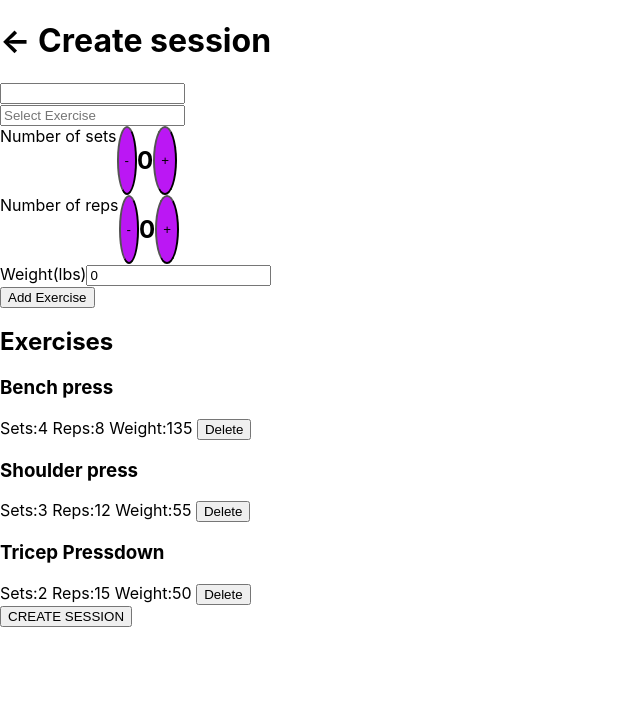
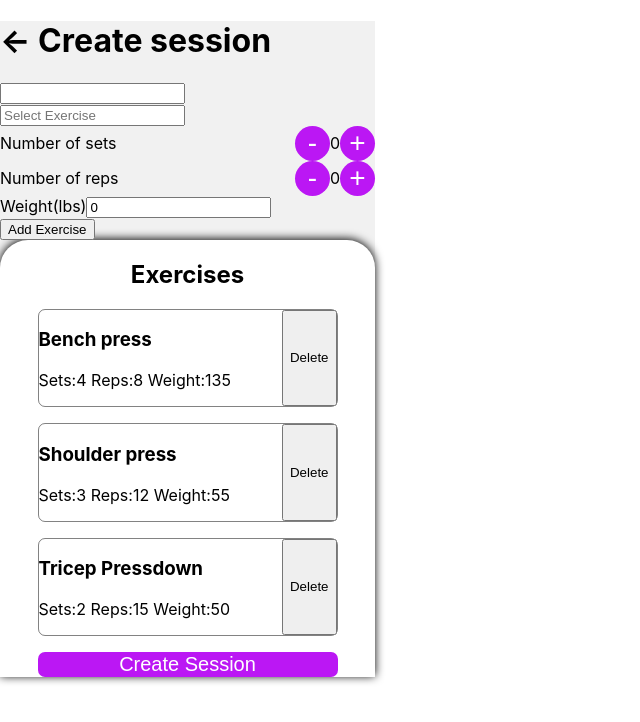
Before and after one commit to RodrJavi/lift-tracker, a Next.js app: page /create-workout-session in a window 1280 px wide. Shown: the top 722 px of the page, without its empty margins (0-640 px from the left). Built offline with nearby package versions, Linux system fonts and the light colour scheme.

Commit message:
Lower half done

```diff
--- a/components/Counter.js
+++ b/components/Counter.js
@@ -20,7 +20,7 @@ const Counter = ({ onChange }) => {
   return (
     <div style={{ display: 'flex' }}>
       <button className='counterChange' onClick={subtract}>-</button>
-      <h2>{count}</h2>
+      <span className='spans'>{count}</span>
       <button className='counterChange' onClick={add}>+</button>
     </div>
   )
--- a/components/SetCreator.js
+++ b/components/SetCreator.js
@@ -39,12 +39,12 @@ const SetCreator = ({onSubmit}) => {
           {exerciseList.map((exercise) => <option key={exercise} value={exercise}></option>)}
         </datalist>
       </div>
-      <div style={{ display: 'flex' }}>
-        <span>Number of sets</span>
+      <div className='counterContainer'>
+        <span className='spans'>Number of sets</span>
         <Counter onChange={sets} />
       </div>
-      <div style={{ display: 'flex' }}>
-        <span>Number of reps</span>
+      <div className='counterContainer'>
+        <span className='spans'>Number of reps</span>
         <Counter onChange={reps} />
       </div>
       <div>
--- a/components/SetList.js
+++ b/components/SetList.js
@@ -1,17 +1,21 @@
 const SetList = ({ value, onDelete }) => {
   return (
-    <div>
+    <div className="setList">
       <h2>Exercises</h2>
-      <div>
+      <div className="exerciseContainer">
         {value.map((exercise) => (
-          <div key={exercise}>
-            <h3>{exercise.exerciseName}</h3> Sets:{exercise.setsCount} Reps:
-            {exercise.repsCount} Weight:{exercise.lbsCount}{" "}
+          <div className="exerciseList" key={exercise}>
+            <div>
+              <h3>{exercise.exerciseName}</h3> <p>
+                Sets:{exercise.setsCount} Reps:
+                {exercise.repsCount} Weight:{exercise.lbsCount}
+              </p>
+            </div>
             <button onClick={() => onDelete(exercise.exerciseName)}>Delete</button>
           </div>
         ))}
       </div>
-      <button>CREATE SESSION</button>
+      <button className="bigButton">Create Session</button>
     </div>
   );
 };
--- a/pages/create-workout-session.js
+++ b/pages/create-workout-session.js
@@ -33,7 +33,7 @@ export default function CreateWorkoutSession() {
   };
 
   return (
-    <div className="selector">
+    <div className='setCreator'>
       <Head>
         <title>Create Workout Session</title>
         <meta name="description" content="Generated by create next app" />
--- a/styles/globals.css
+++ b/styles/globals.css
@@ -1,5 +1,6 @@
 :root{
-  --pink:#BB17F4
+  --pink:#BB17F4;
+  --offWhite:#F1F1F1
 }
 
 html,
@@ -21,6 +22,64 @@ a {
 }
 
 .counterChange{
+  display: flex;
+  align-items: center;
+  justify-content: center;
+  border: none;
   border-radius: 50%;
-  background-color: var(--pink)
+  background-color: var(--pink);
+  height: 35px;
+  width: 35px;
+  color: white;
+  font-size: 1.75em;
+
 }
+
+.counterContainer {
+  display: flex;
+  align-items: center;
+  justify-content: space-between;
+}
+
+.spans {
+  display: flex;
+  align-items: center;
+}
+
+.setCreator {
+  background-color: var(--offWhite);
+}
+
+.setList {
+  display: flex;
+  align-items: center;
+  flex-direction: column;
+  background-color: white;
+  border-top-left-radius: 1.75em;
+  border-top-right-radius: 1.75em;
+  box-shadow: 0 -1px 10px;
+}
+
+/* .exerciseContainer {
+  display: flex;
+  flex-direction: column;
+  column-gap: 1em;
+} */
+
+.exerciseList {
+  display: flex;
+  justify-content: space-between;
+  border: 1px solid rgba(0, 0, 0, 0.491);
+  border-radius: 7px;
+  width: 300px;
+  margin: 0 0 1em 0;
+}
+
+.bigButton {
+  background-color: var(--pink);
+  color: white;
+  width: 300px;
+  border: none;
+  border-radius: 7px;
+  font-size: 20px;
+}
```
